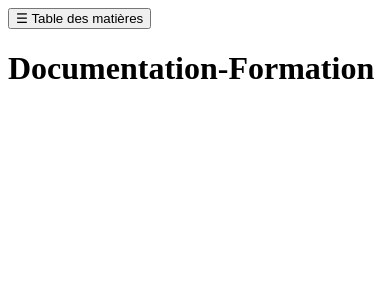
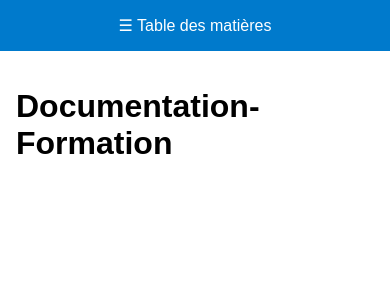
Before and after one commit to UEPAL-Civiparoisse-Documentation/Documentation-Formation, a Jekyll site: the page built from README.md, in a window 390 px wide. Shown: the top 300 px of the page. Built offline with Jekyll 4.4.1, drawn with Linux system fonts in a browser that asks for light colours; our own code applies the rules of GitHub Pages for plain Markdown files.

Commit message:
Update style.css

```diff
--- a/assets/css/style.css
+++ b/assets/css/style.css
@@ -1,13 +1,79 @@
-.toc {
-  float: left;
-  width: 250px;
-  margin-right: 2em;
-  background: #f8f9fa;
+body {
+  font-family: sans-serif;
+  margin: 0;
+  padding: 0;
+}
+
+.container {
+  display: flex;
+  flex-direction: row;
+  max-width: 1200px;
+  margin: 0 auto;
   padding: 1em;
-  border-left: 4px solid #007acc;
-  font-size: 0.9em;
+}
+
+.sidebar {
+  flex: 0 0 250px;
+  padding-right: 1em;
+  border-right: 1px solid #ddd;
+  background: #f9f9f9;
+  height: fit-content;
+  position: sticky;
+  top: 1em;
 }
 
 .main-content {
-  overflow: hidden; /* pour que le float soit contenu */
+  flex: 1;
+  padding-left: 2em;
 }
+
+.toc ul {
+  list-style: none;
+  padding: 0;
+}
+.toc li {
+  margin-bottom: 0.5em;
+}
+.toc a {
+  text-decoration: none;
+  color: #007acc;
+}
+.toc a:hover {
+  text-decoration: underline;
+}
+
+.toc-toggle {
+  display: none;
+  background-color: #007acc;
+  color: white;
+  border: none;
+  padding: 1em;
+  width: 100%;
+  font-size: 1em;
+}
+
+/* Responsive */
+@media (max-width: 768px) {
+  .container {
+    flex-direction: column;
+  }
+
+  .sidebar {
+    display: none;
+    padding: 1em;
+    border-right: none;
+    border-bottom: 1px solid #ddd;
+  }
+
+  .sidebar.open {
+    display: block;
+  }
+
+  .main-content {
+    padding-left: 0;
+  }
+
+  .toc-toggle {
+    display: block;
+  }
+}
```
